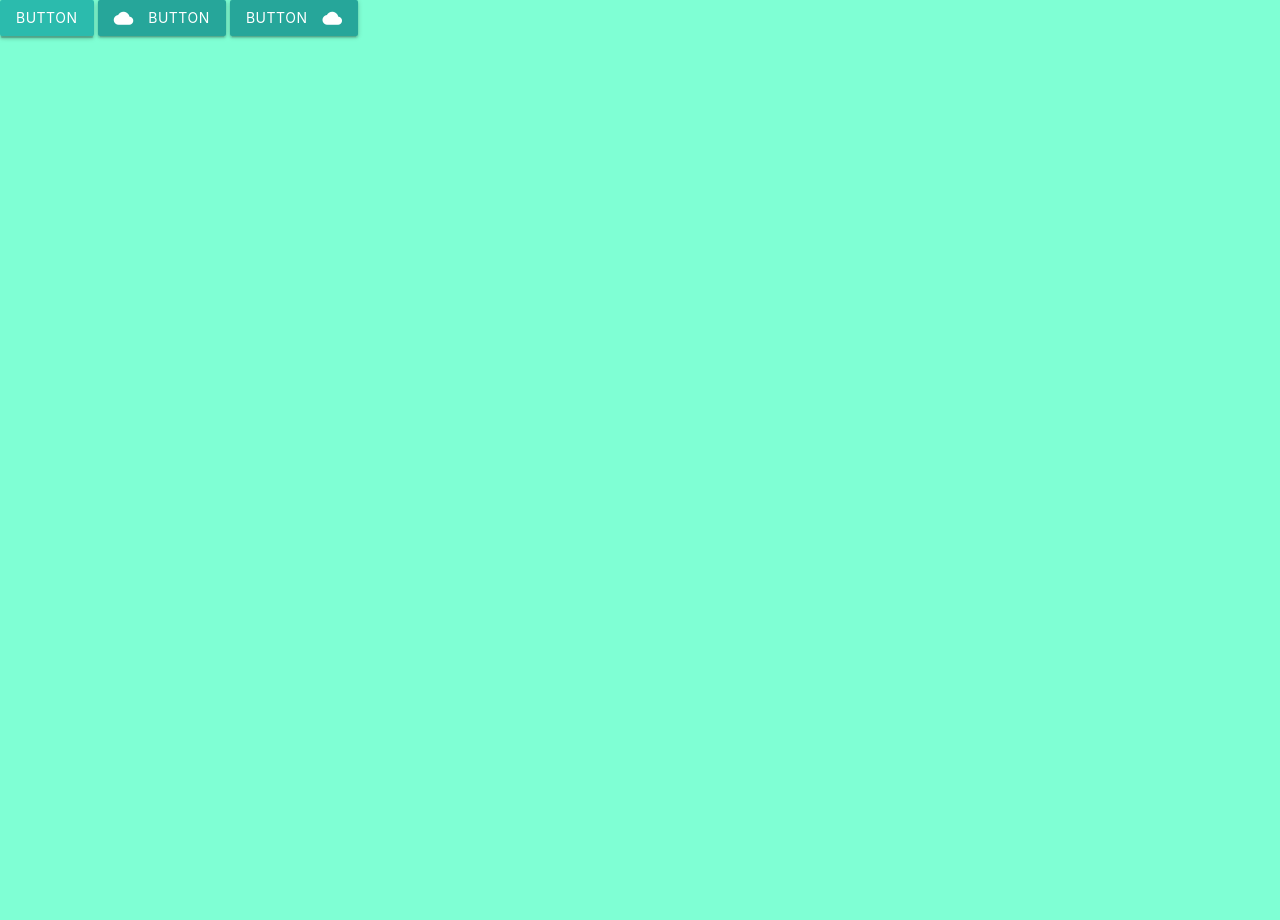
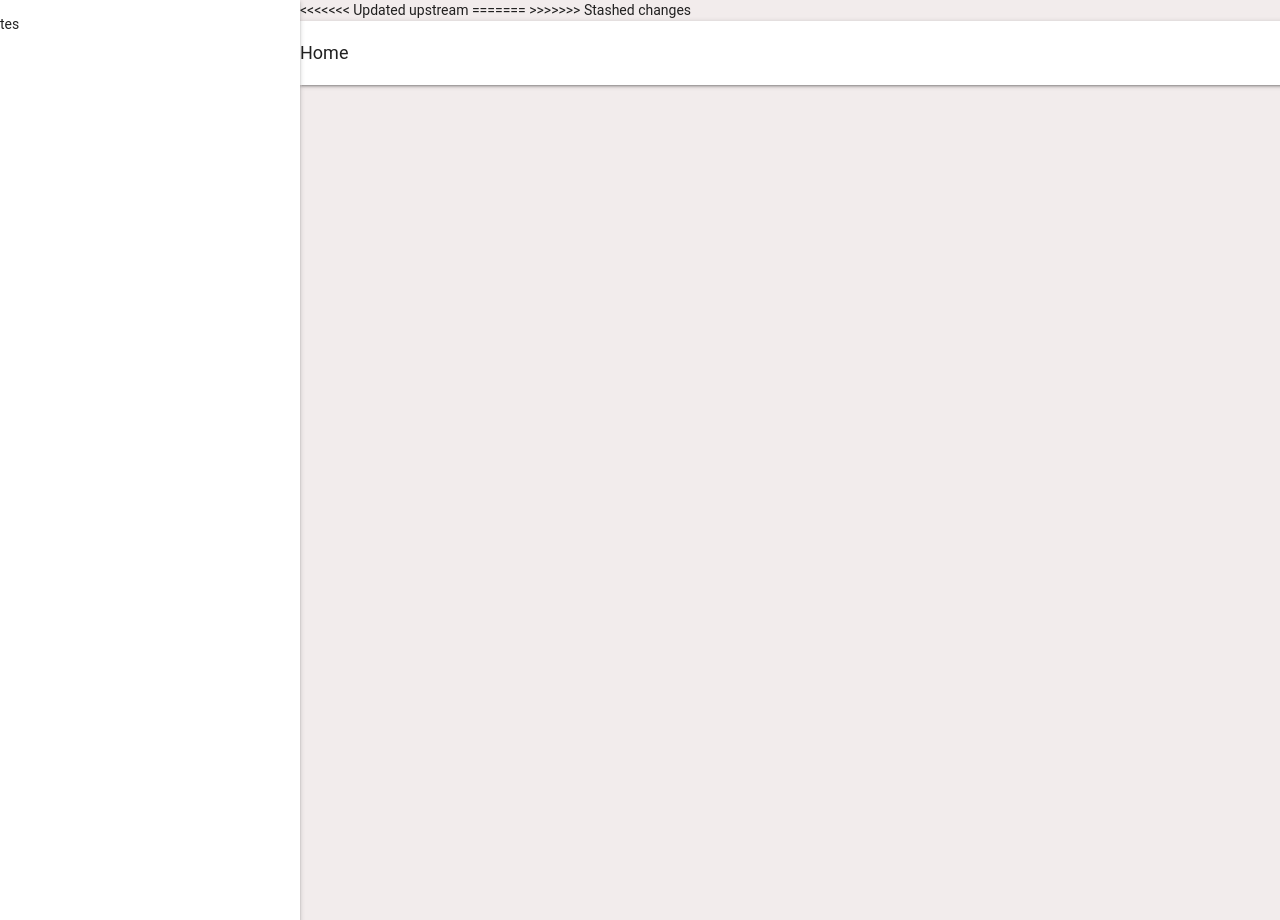
Before and after one commit to sud0su/mks-monitoring, a Django app: page / in a window 1280 px wide. Run offline with Django 3.2, Linux system fonts and the light colour scheme.

Commit message:
base.html changed

```diff
--- a/monitoring/monitoring/templates/base.html
+++ b/monitoring/monitoring/templates/base.html
@@ -9,16 +9,39 @@
     <title>Document</title>
     <link href="https://fonts.googleapis.com/icon?family=Material+Icons" rel="stylesheet">
     <link rel="stylesheet" href="https://cdnjs.cloudflare.com/ajax/libs/materialize/1.0.0-rc.2/css/materialize.min.css">
+<<<<<<< Updated upstream
     <link rel="stylesheet" href="{% static "css/styles.css" %}">
 
+=======
+    <link rel="stylesheet" href="{% static "css/base.css" %}">
+>>>>>>> Stashed changes
 </head>
 
-<body>
-    <a class="waves-effect waves-light btn">button</a>
-    <a class="waves-effect waves-light btn">
-        <i class="material-icons left">cloud</i>button</a>
-    <a class="waves-effect waves-light btn">
-        <i class="material-icons right">cloud</i>button</a>
+
+<body class="has-fixed-sidenav">
+    <header>
+        <div class="navbar-fixed">
+            <nav class="navbar white">
+                <div class="nav-wrapper">
+                    <a href="#!" class="brand-logo grey-text text-darken-4">Home</a>
+                    <ul class="right hide-on-med-and-down">
+                        <li>
+                            <a href="sass.html">Sass</a>
+                        </li>
+                        <li>
+                            <a href="badges.html">Components</a>
+                        </li>
+                    </ul>
+                </div>
+            </nav>
+
+        </div>
+        <ul id="sidenav-left" class="sidenav sidenav-fixed">
+            <li>tes</li>
+            <li></li>
+
+        </ul>
+    </header>
 
 
     <script src="https://cdnjs.cloudflare.com/ajax/libs/materialize/1.0.0-rc.2/js/materialize.min.js"></script>
```
